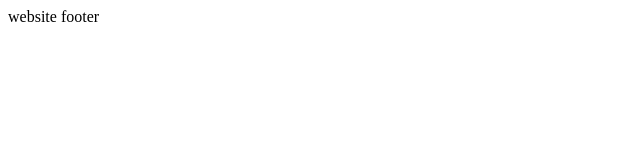
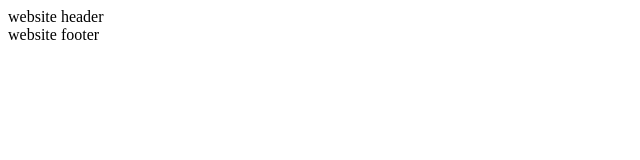
Before and after one commit to Zarr40z/project--web-ku., a plain HTML site: page index.html in a window 1280 px wide. Shown: the full height of the page, 0-640 px from the left. Drawn offline with Linux system fonts and the light colour scheme.

Commit message:
add basic header component

```diff
--- a/index.html
+++ b/index.html
@@ -4,11 +4,11 @@
     <meta charset="UTF-8">
     <meta name="viewport" content="width=device-width, initial-scale=1.0">
     <title>Document</title>
+
 </head>
 <body>
-
+    <header>website header</header>
+      <footer>website footer</footer>
 </body>
 
-    <footer>website footer</footer>
-
 </html>
```
